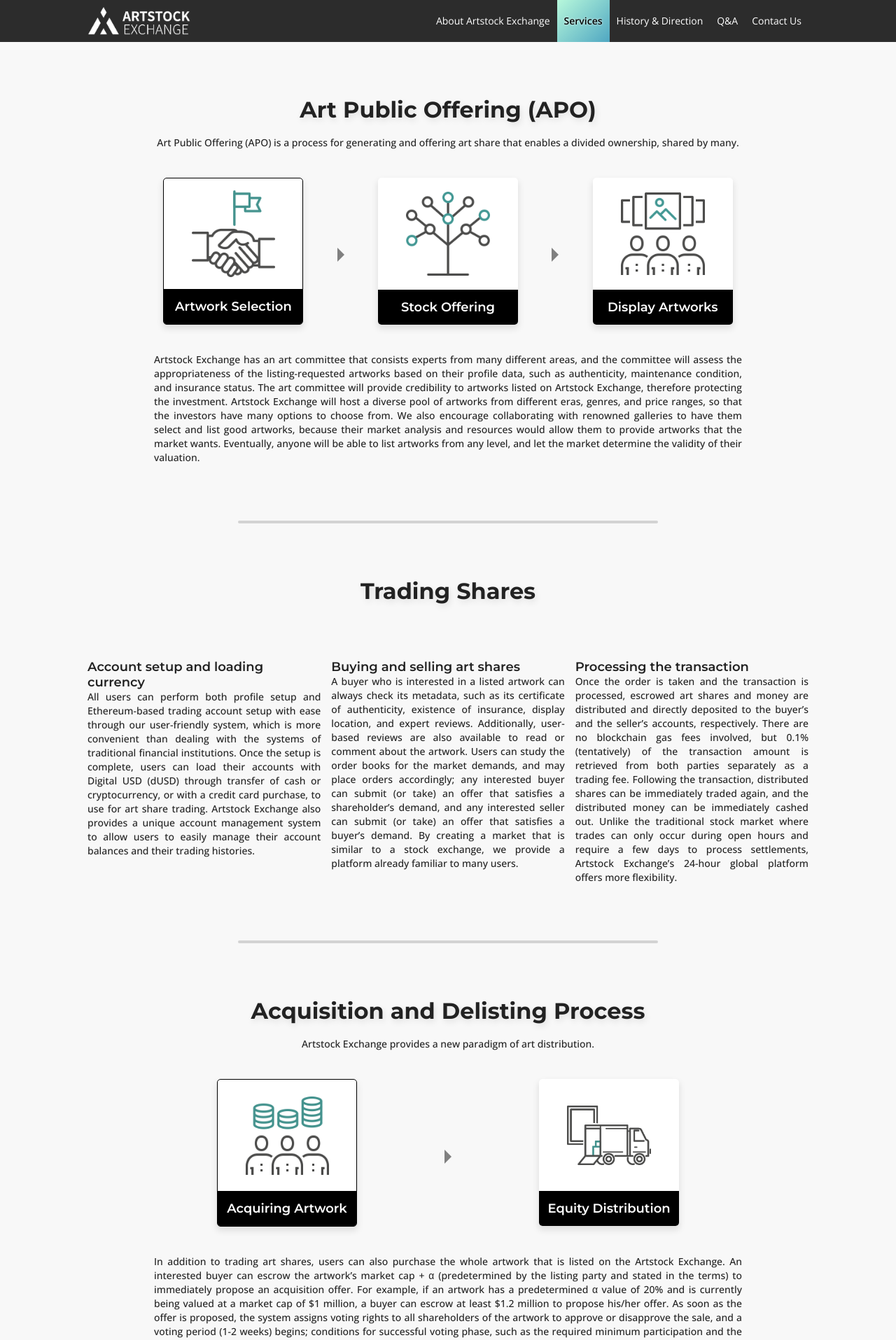
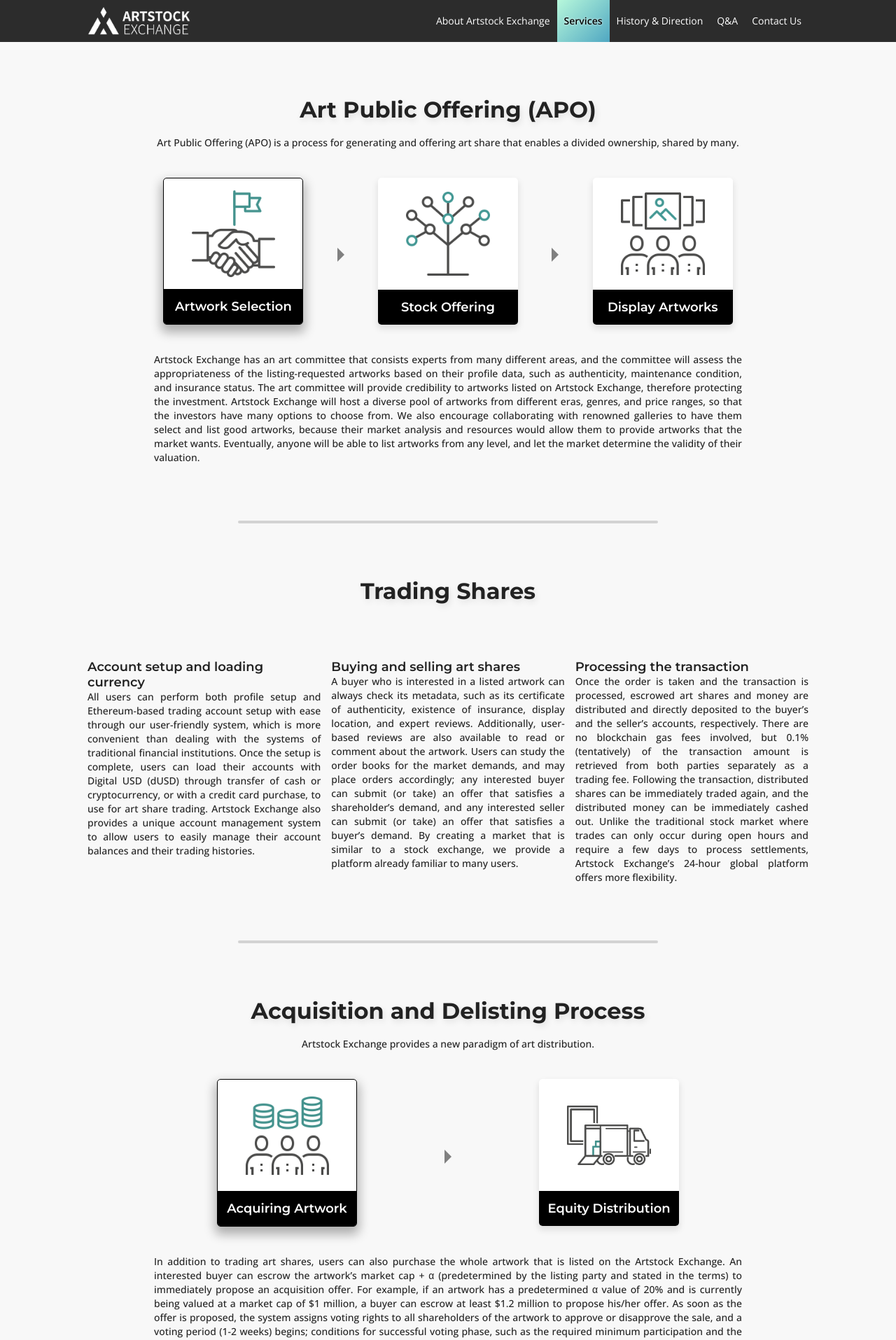
Before and after one commit to volgorean/artstock, a Jekyll site: the page built from tech.html, in a window 1280 px wide. Shown: the top 1915 px of the page at 70% size. Built offline with Jekyll 4.4.1, drawn with Linux system fonts in a browser that asks for light colours.

Commit message:
increased active step box shadow

```diff
--- a/css/tech.scss
+++ b/css/tech.scss
@@ -165,6 +165,7 @@
     }
     &.active {
       border: 1px solid black;
+      box-shadow: 0px 8px 15px 3px rgba(0,0,0,0.3);
     }
   }
   > div:not(:last-child)::after {
```
